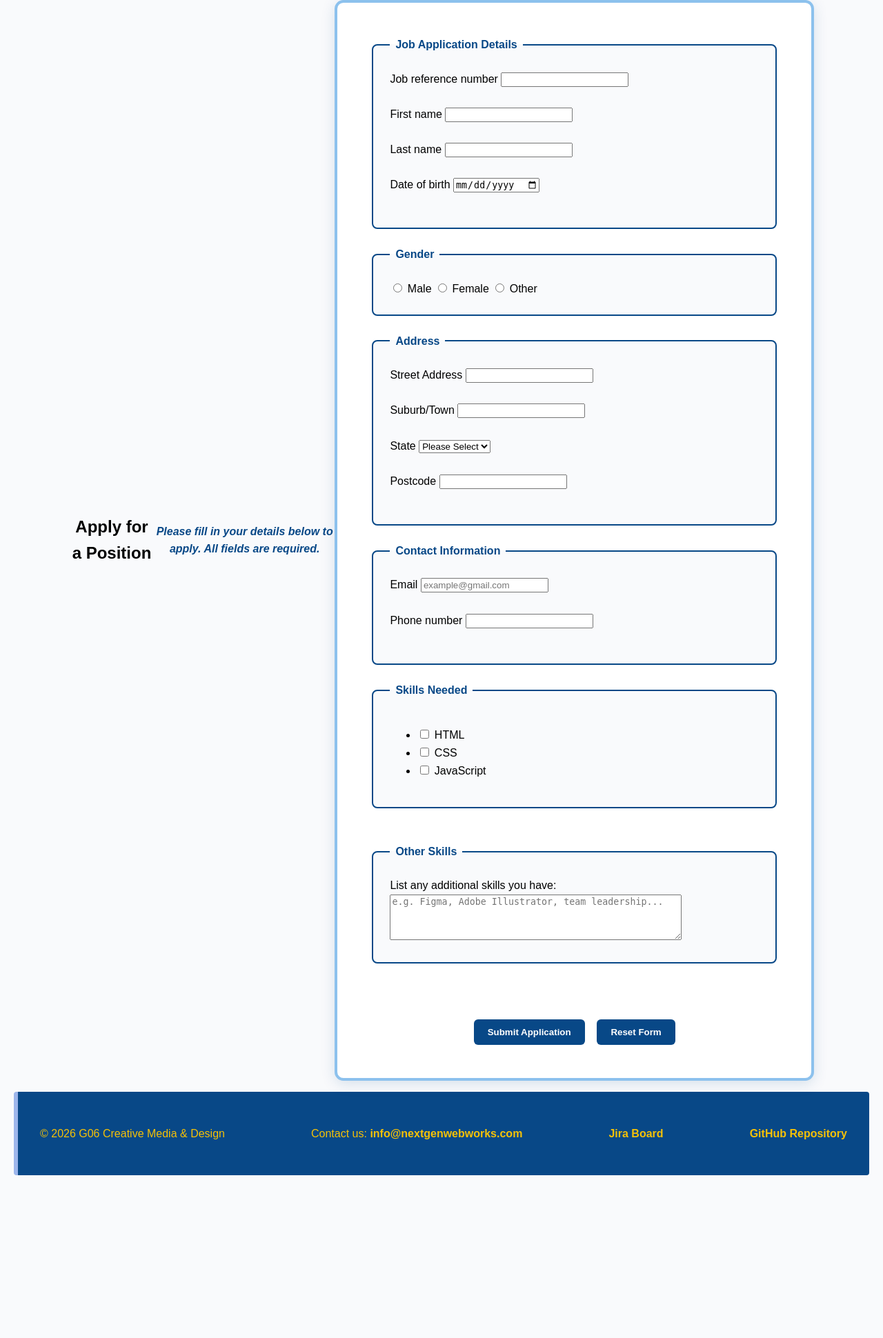
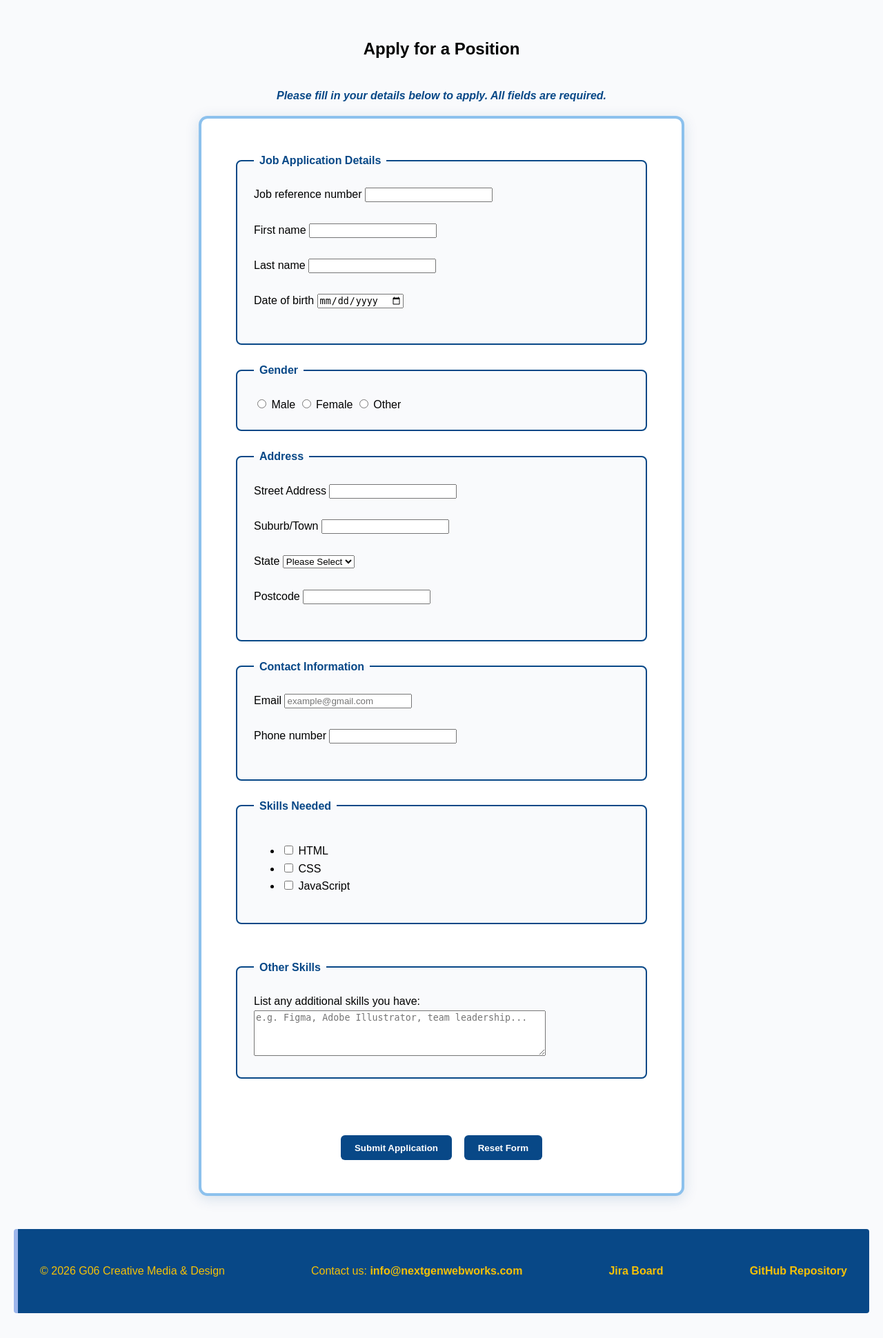
Before and after one commit to 105533624/Assignment_1, a PHP site: page /apply.html in a window 1280 px wide. Shown: the part 102-2042 px from the top of the page at 69% size. Before the commit the page ends 1806 px from the top, so only its background shows below. Run offline with PHP 8.4, Linux system fonts and the light colour scheme.

Commit message:
Update styles.css

```diff
--- a/styles.css
+++ b/styles.css
@@ -410,13 +410,14 @@ mark {
 }
 
 /*CSS for apply.html*/
-.form-section{
+.form-section {
     display: flex;
+    flex-direction: column;
     justify-content: center;
     align-items: center;
-    min-height: 50em;
-    padding: 0 5em;
-    background-color:#F9FAFC;
+    min-height: auto;
+    padding: 2em 1em;
+    background-color: #F9FAFC;
 }
 
 .form-container{
```
